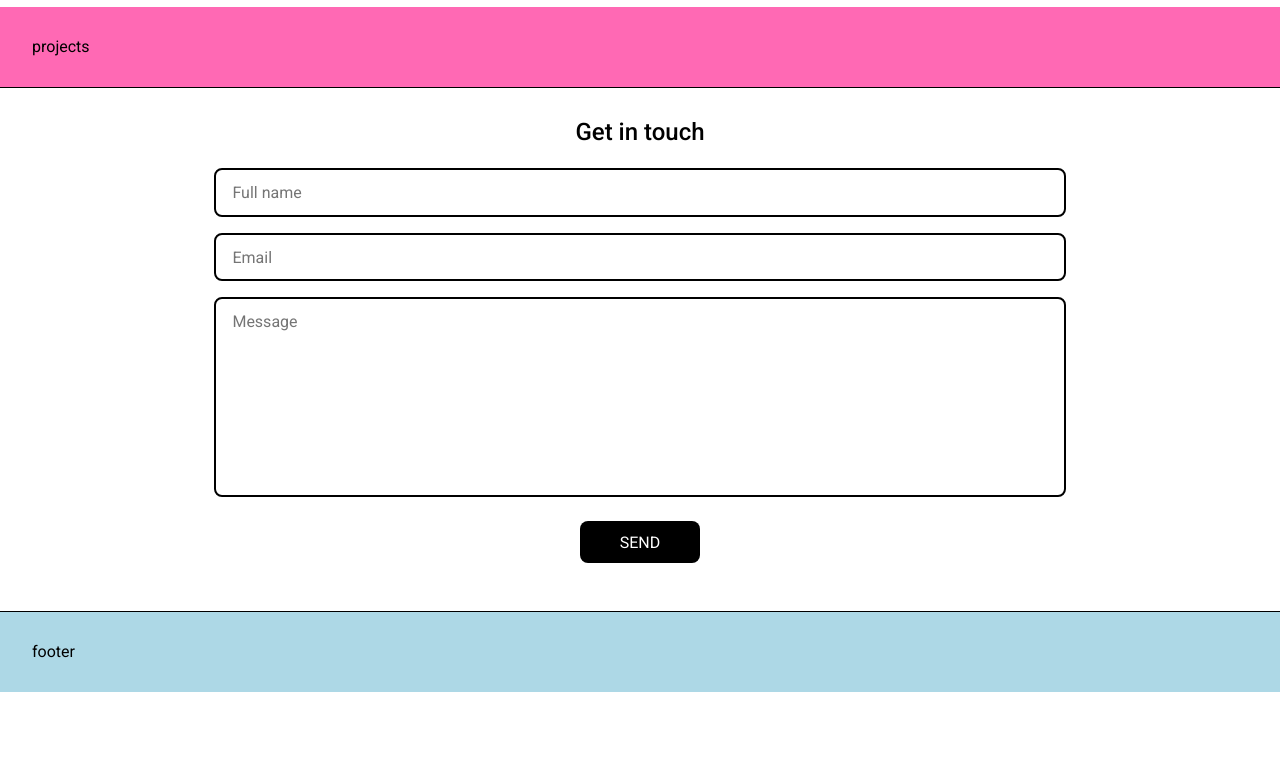
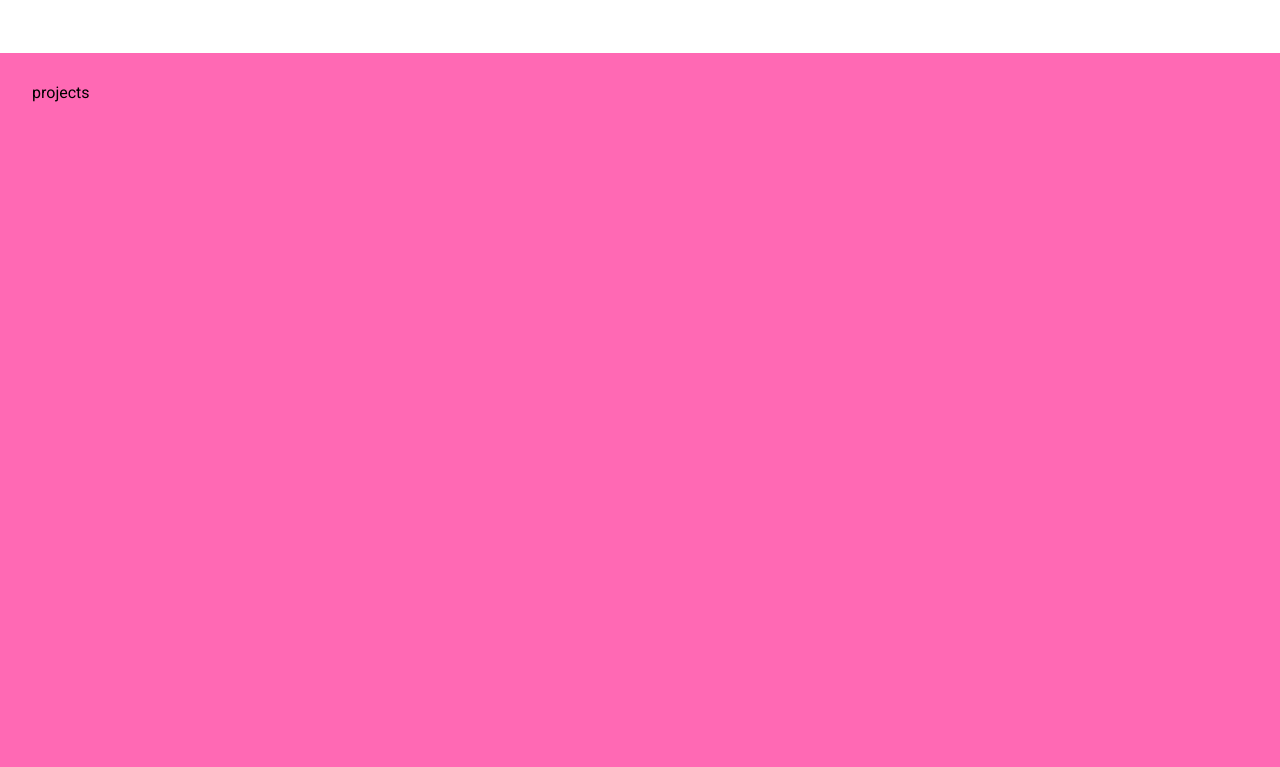
Before and after one commit to SimonMilord/My_Portfolio, a React (Create React App) app: page / in a window 1280 px wide. Shown: the part 1593-2360 px from the top of the page. Before the commit the page ends 2285 px from the top, so only its background shows below. Built offline with nearby package versions, Linux system fonts and the light colour scheme.

Commit message:
fixed a few bugs

```diff
--- a/src/components/About/about.scss
+++ b/src/components/About/about.scss
@@ -2,7 +2,7 @@
 @import '../../styles/partials/variables';
 
 .about {
-  // height: 100vh;
+  height: 100vh;
   @include paddingsection;
   @include display-flex(column,center,center);
   @include desktop {
--- a/src/components/Contact/contact.scss
+++ b/src/components/Contact/contact.scss
@@ -2,15 +2,18 @@
 @import '../../styles/partials/variables';
 
 .contact {
-  // height: 100vh;
+  height: 100vh;
   @include paddingsection;
   border-top: 1px solid black;
   border-bottom: 1px solid black;
+  @include display-flex(column,center,center);
   &-title {
     @include subtitle;
     @include display-flex(row,center,center);
   }
   .emailForm {
+    width: 100%;
+    max-width: 1280px;
     @include display-flex(column,center,center);
     &__input {
       width: 100%;
--- a/src/components/Hero/hero.scss
+++ b/src/components/Hero/hero.scss
@@ -13,9 +13,9 @@
   &__text {
     width: 100%;
     @include display-flex(column,center,center);
-    @include tablet {
-      width: 45%;
-    }
+    // @include tablet {
+    //   width: 45%;
+    // }
     h1 {
       font-size: 3rem;
       font-weight: bold;
--- a/src/components/MobileNav/mobileNav.jsx
+++ b/src/components/MobileNav/mobileNav.jsx
@@ -6,11 +6,17 @@ import BusinessCenterIcon from '@mui/icons-material/BusinessCenter';
 import PersonIcon from '@mui/icons-material/Person';
 
 export default function MobileNav(props) {
-  let theme = "light";
+  // let theme = "light";
+  let [theme, setTheme] = useState('light');
   useEffect(() => {
-    theme = localStorage.getItem('theme');
+    setTheme(localStorage.getItem('theme'));
     console.log(theme);
+  }, [theme])
+
+  window.addEventListener('storage', () => {
+    console.log(JSON.parse(window.localStorage.getItem('theme')));
   })
+
   return (
     <div className={theme === "light" ? "mobileNav" : "mobileNav-dark"}>
       <div className={theme === "light" ? "mobileNav__link" : "mobileNav-dark__link"}>
--- a/src/components/Projects/projects.scss
+++ b/src/components/Projects/projects.scss
@@ -2,7 +2,7 @@
 @import '../../styles/partials/variables';
 
 .projects {
-  // height: 100vh;
+  height: 100vh;
   @include paddingsection;
   background-color: hotpink;
 }
```
